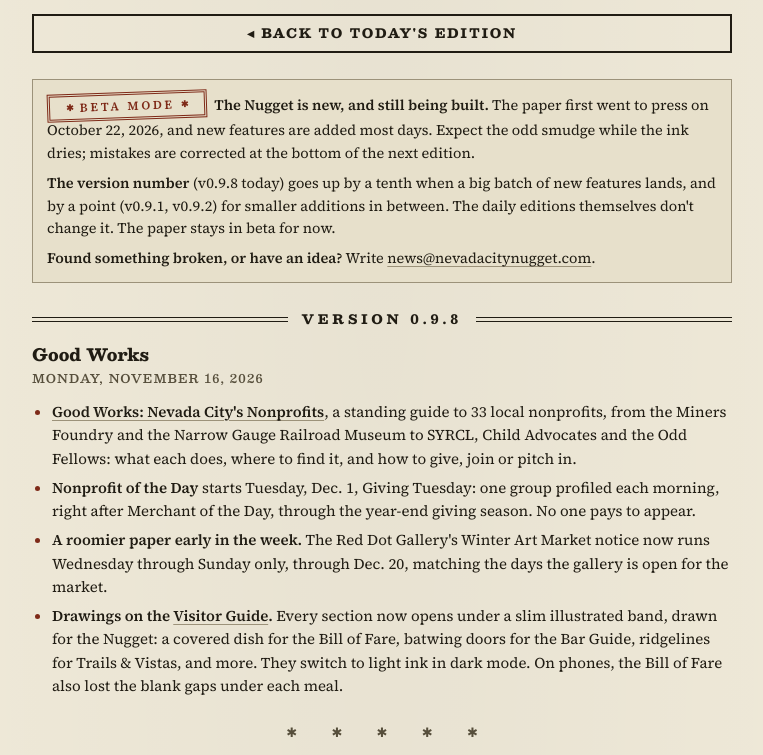
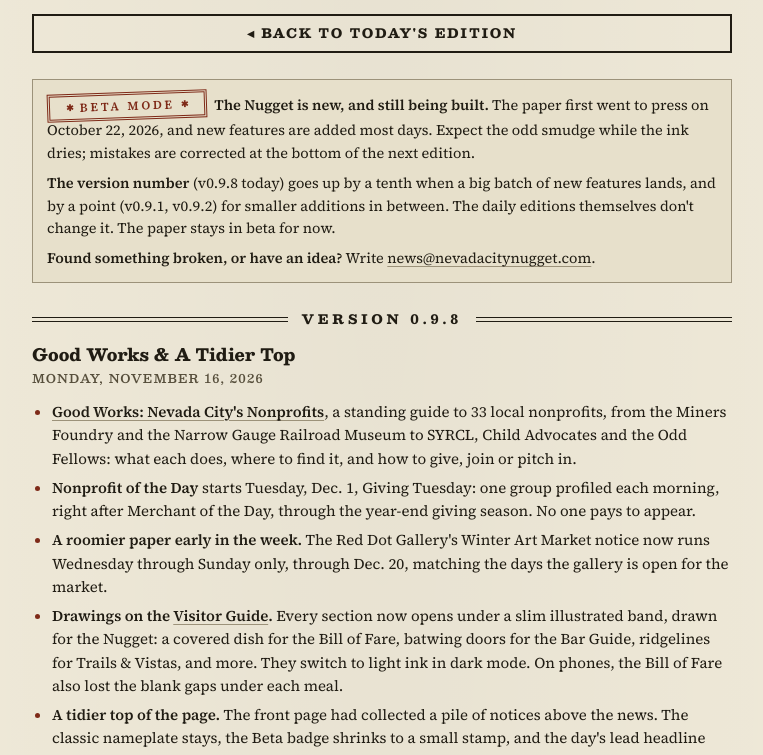
Before and after one commit to twahoske/nevadacitynugget, a plain HTML site: page release-notes.html in a window 1280 px wide. Shown: the part 173-928 px from the top of the page, without its empty margins (258-1021 px from the left). Drawn offline with nearby package versions, Linux system fonts and the light colour scheme.

Commit message:
Top of page makeover: approve new script hash, release note, roadmap (#76)
Adds the sha256 of the wire service script with the TOP OF PAGE block to the
CSP, a v0.9.8 release-notes bullet, and a ROADMAP section.


Claude-Session: https://claude.ai/code/session_014PbCNp8rhZi6zRcM3hxmqA

Co-authored-by: Claude <noreply@anthropic.com>

```diff
--- a/release-notes.html
+++ b/release-notes.html
@@ -108,12 +108,13 @@ ul.rel li::marker{color:var(--red)}
 
 <section id="v0.9.8">
   <h2 class="kicker"><span class="label">Version 0.9.8</span></h2>
-  <p class="rel-h">Good Works<small>Monday, November 16, 2026</small></p>
+  <p class="rel-h">Good Works &amp; A Tidier Top<small>Monday, November 16, 2026</small></p>
   <ul class="rel">
     <li><b><a href="nonprofits.html">Good Works: Nevada City's Nonprofits</a></b>, a standing guide to 33 local nonprofits, from the Miners Foundry and the Narrow Gauge Railroad Museum to SYRCL, Child Advocates and the Odd Fellows: what each does, where to find it, and how to give, join or pitch in.</li>
     <li><b>Nonprofit of the Day</b> starts Tuesday, Dec. 1, Giving Tuesday: one group profiled each morning, right after Merchant of the Day, through the year-end giving season. No one pays to appear.</li>
     <li><b>A roomier paper early in the week.</b> The Red Dot Gallery's Winter Art Market notice now runs Wednesday through Sunday only, through Dec. 20, matching the days the gallery is open for the market.</li>
     <li><b>Drawings on the <a href="visitor.html">Visitor Guide</a>.</b> Every section now opens under a slim illustrated band, drawn for the Nugget: a covered dish for the Bill of Fare, batwing doors for the Bar Guide, ridgelines for Trails &amp; Vistas, and more. They switch to light ink in dark mode. On phones, the Bill of Fare also lost the blank gaps under each meal.</li>
+    <li><b>A tidier top of the page.</b> The front page had collected a pile of notices above the news. The classic nameplate stays, the Beta badge shrinks to a small stamp, and the day's lead headline now runs big and bold on the first screen. The email sign-up, Total Circulation and the Inside strip moved to just under the lead story, and a slim nameplate bar follows you down the page with a quick way back to the top.</li>
   </ul>
 </section>
 <p class="stars">✱ ✱ ✱ ✱ ✱</p>
```
Also changed, not shown: index.html (+1 -1 lines), 1 other file.
